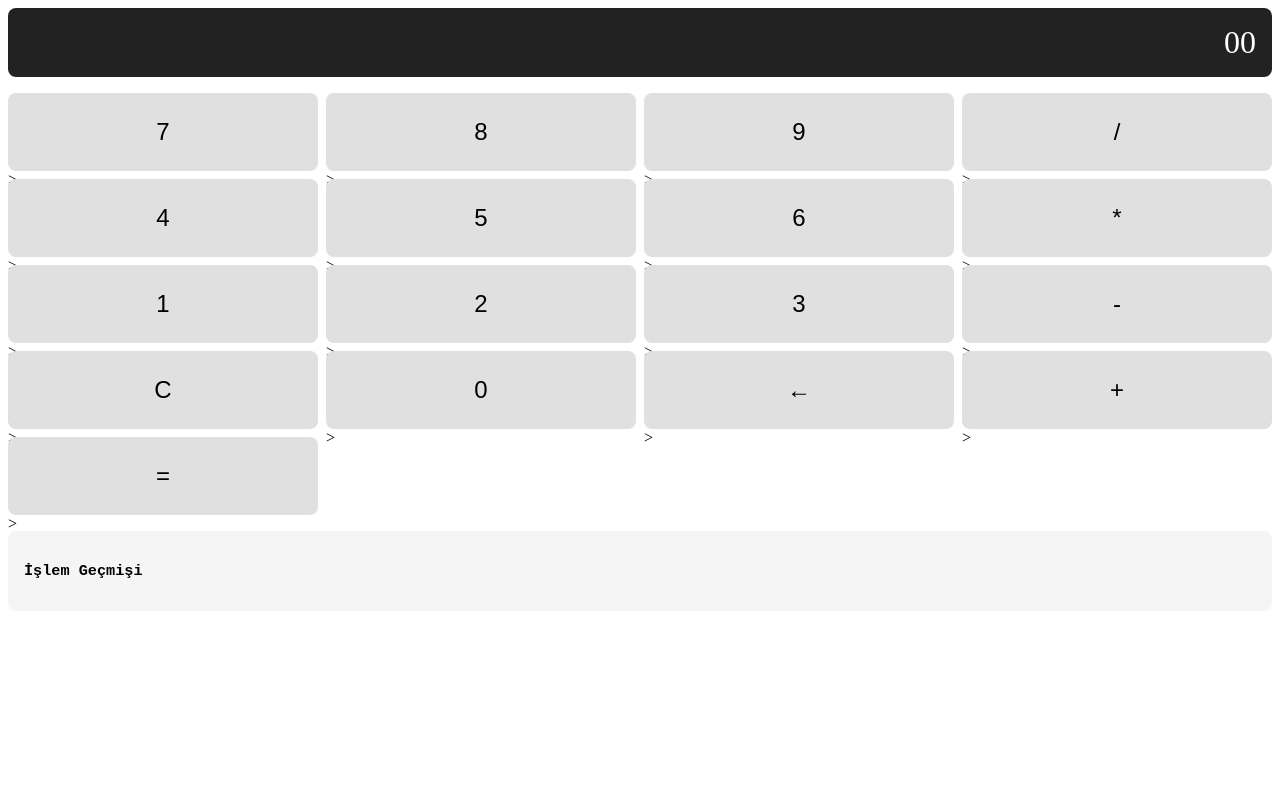
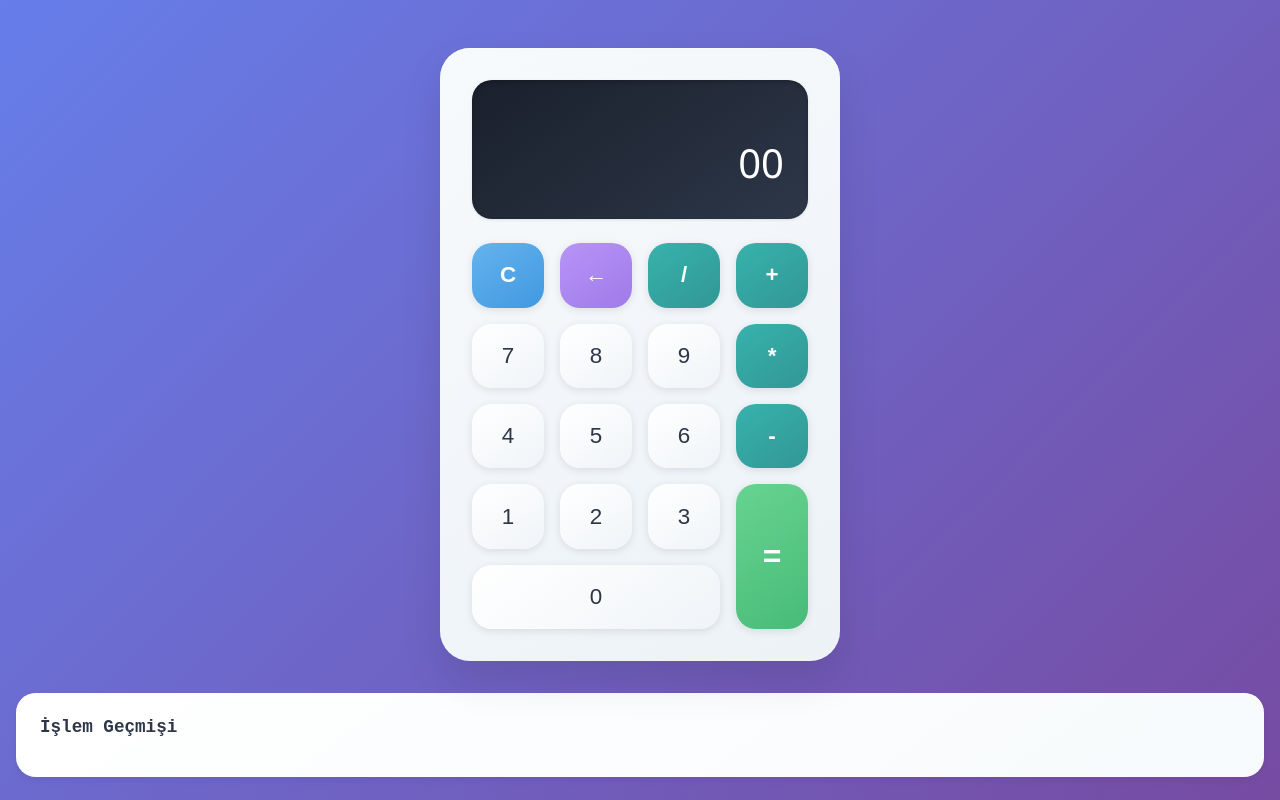
Before and after one commit to Reashi/angular-calculator, an Angular app: page / in a window 1280 px wide. Built offline with nearby package versions, Linux system fonts and the light colour scheme.

Commit message:
visual update

```diff
--- a/angular.json
+++ b/angular.json
@@ -94,5 +94,8 @@
         }
       }
     }
+  },
+  "cli": {
+    "analytics": false
   }
 }
--- a/src/app/components/button/button.html
+++ b/src/app/components/button/button.html
@@ -1 +1,6 @@
-<button (click)="handleClick()">{{ label }}</button>>
+<button
+  (click)="handleClick()"
+  [class]="'btn-' + buttonType"
+  [style.grid-column]="span > 1 ? 'span ' + span : 'auto'">
+  {{ label }}
+</button>
--- a/src/app/components/button/button.scss
+++ b/src/app/components/button/button.scss
@@ -1,15 +1,110 @@
 button {
-  font-size: 1.5rem;
-  padding: 1rem;
+  font-size: 1.4rem;
+  font-weight: 500;
+  padding: 1.2rem;
   width: 100%;
   height: 100%;
+  min-height: 60px;
   border: none;
-  background-color: #e0e0e0;
   cursor: pointer;
-  border-radius: 8px;
-  transition: background-color 0.2s;
+  border-radius: 20px;
+  transition: all 0.2s ease;
+  box-shadow: 0 2px 8px rgba(0, 0, 0, 0.1);
 
-  &:hover {
-    background-color: #d0d0d0;
+  &:active {
+    transform: scale(0.95);
+  }
+
+  // Number buttons (beyaz/açık gri)
+  &.btn-number {
+    background: linear-gradient(145deg, #ffffff, #f0f4f8);
+    color: #2d3748;
+
+    &:hover {
+      background: linear-gradient(145deg, #f7fafc, #e2e8f0);
+      transform: translateY(-2px);
+      box-shadow: 0 4px 12px rgba(0, 0, 0, 0.15);
+    }
+  }
+
+  // Operator buttons (turkuaz)
+  &.btn-operator {
+    background: linear-gradient(145deg, #38b2ac, #319795);
+    color: white;
+    font-weight: 600;
+
+    &:hover {
+      background: linear-gradient(145deg, #2c7a7b, #285e61);
+      transform: translateY(-2px);
+      box-shadow: 0 4px 12px rgba(56, 178, 172, 0.3);
+    }
+  }
+
+  // Function buttons (mor/lavanta)
+  &.btn-function {
+    background: linear-gradient(145deg, #b794f6, #9f7aea);
+    color: white;
+    font-weight: 600;
+
+    &:hover {
+      background: linear-gradient(145deg, #9182ce, #805ad5);
+      transform: translateY(-2px);
+      box-shadow: 0 4px 12px rgba(159, 122, 234, 0.3);
+    }
+  }
+
+  // Clear button (açık mavi)
+  &.btn-clear {
+    background: linear-gradient(145deg, #63b3ed, #4299e1);
+    color: white;
+    font-weight: 600;
+
+    &:hover {
+      background: linear-gradient(145deg, #3182ce, #2b77cb);
+      transform: translateY(-2px);
+      box-shadow: 0 4px 12px rgba(66, 153, 225, 0.3);
+    }
+  }
+
+  // Equals button (yeşil ve daha büyük)
+  &.btn-equals {
+    background: linear-gradient(145deg, #68d391, #48bb78);
+    color: white;
+    font-weight: 700;
+    font-size: 2rem;
+    min-height: 100px;
+
+    &:hover {
+      background: linear-gradient(145deg, #38a169, #2f855a);
+      transform: translateY(-2px);
+      box-shadow: 0 6px 16px rgba(72, 187, 120, 0.4);
+    }
+  }
+  &.btn-zero{
+    background: linear-gradient(145deg, #ffffff, #f0f4f8);
+    color: #2d3748;
+    font-size: 700;
+    font-size: 1.6rem;
+
+    &:hover {
+      background: linear-gradient(145deg, #f7fafc, #e2e8f0);
+      transform: translateY(-2px);
+      box-shadow: 0 4px 12px rgba(0, 0, 0, 0.15);
+    }
   }
 }
+
+// Mobile responsive
+@media (max-width: 480px) {
+  button {
+    font-size: 1.2rem;
+    padding: 1rem;
+    min-height: 50px;
+    border-radius: 15px;
+
+    &.btn-equals {
+      font-size: 1.6rem;
+      min-height: 80px;
+    }
+  }
+}
--- a/src/app/components/button/button.ts
+++ b/src/app/components/button/button.ts
@@ -8,6 +8,8 @@ import { Component, EventEmitter, Input, Output } from '@angular/core';
 })
 export class Button {
   @Input() label: string = '';
+  @Input() buttonType: string = 'number';
+  @Input() span: number = 1;
   @Output() btnClick = new EventEmitter<string>;
 
   handleClick() {
--- a/src/app/components/calculator/calculator.html
+++ b/src/app/components/calculator/calculator.html
@@ -1,19 +1,145 @@
+<div class="calculator-container">
   <div class="display">
     <div class="previous">{{ previousInput }} {{ operator }}</div>
-  <div class="current">{{ currentInput || '0' |doubleDigit }}</div>
+    <div class="current">{{ currentInput | doubleDigit }}</div>
   </div>
 
   <div class="calculator-grid">
+    <!-- İlk satır: C, ←, /, + -->
     <app-button
-    *ngFor="let btn of buttons"
-    [label]="btn"
+      [label]="'C'"
+      [buttonType]="'clear'"
+      [span]="1"
       (btnClick)="handleButtonClick($event)">
     </app-button>
+
+    <app-button
+      [label]="'←'"
+      [buttonType]="'function'"
+      [span]="1"
+      (btnClick)="handleButtonClick($event)">
+    </app-button>
+
+    <app-button
+      [label]="'/'"
+      [buttonType]="'operator'"
+      [span]="1"
+      (btnClick)="handleButtonClick($event)">
+    </app-button>
+
+    <app-button
+      [label]="'+'"
+      [buttonType]="'operator'"
+      [span]="1"
+      (btnClick)="handleButtonClick($event)">
+    </app-button>
+
+
+    <!-- İkinci satır: 7, 8, 9, * -->
+    <app-button
+      [label]="'7'"
+      [buttonType]="'number'"
+      [span]="1"
+      (btnClick)="handleButtonClick($event)">
+    </app-button>
+
+    <app-button
+      [label]="'8'"
+      [buttonType]="'number'"
+      [span]="1"
+      (btnClick)="handleButtonClick($event)">
+    </app-button>
+
+    <app-button
+      [label]="'9'"
+      [buttonType]="'number'"
+      [span]="1"
+      (btnClick)="handleButtonClick($event)">
+    </app-button>
+
+    <app-button
+      [label]="'*'"
+      [buttonType]="'operator'"
+      [span]="1"
+      (btnClick)="handleButtonClick($event)">
+    </app-button>
+
+    <!-- Üçüncü satır: 4, 5, 6, - -->
+    <app-button
+      [label]="'4'"
+      [buttonType]="'number'"
+      [span]="1"
+      (btnClick)="handleButtonClick($event)">
+    </app-button>
+
+    <app-button
+      [label]="'5'"
+      [buttonType]="'number'"
+      [span]="1"
+      (btnClick)="handleButtonClick($event)">
+    </app-button>
+
+    <app-button
+      [label]="'6'"
+      [buttonType]="'number'"
+      [span]="1"
+      (btnClick)="handleButtonClick($event)">
+    </app-button>
+
+    <app-button
+      [label]="'-'"
+      [buttonType]="'operator'"
+      [span]="1"
+      (btnClick)="handleButtonClick($event)">
+    </app-button>
+
+    <!-- Dördüncü satır: 1, 2, 3 -->
+    <app-button
+      [label]="'1'"
+      [buttonType]="'number'"
+      [span]="1"
+      (btnClick)="handleButtonClick($event)">
+    </app-button>
+
+    <app-button
+      [label]="'2'"
+      [buttonType]="'number'"
+      [span]="1"
+      (btnClick)="handleButtonClick($event)">
+    </app-button>
+
+    <app-button
+      [label]="'3'"
+      [buttonType]="'number'"
+      [span]="1"
+      (btnClick)="handleButtonClick($event)">
+    </app-button>
+
+
+    <!-- Beşinci satır: 0 (3 kolon) -->
+    <app-button
+      [label]="'0'"
+      [buttonType]="'number'"
+      [span]="3"
+      class="btn-zero"
+      (btnClick)="handleButtonClick($event)">
+    </app-button>
+
+
+    <!-- Eşittir tuşu - 2 satır boyunca (4. ve 5. satırda, 4. sütunda) -->
+    <app-button
+      [label]="'='"
+      [buttonType]="'equals'"
+      [span]="1"
+      class="equals-button"
+      (btnClick)="handleButtonClick($event)">
+    </app-button>
+  </div>
 </div>
 
 <div class="history">
   <h3>İşlem Geçmişi</h3>
   <ul>
-    <li *ngFor="let entry of historyList">{{ entry}}</li>
+    <li *ngFor="let entry of historyList">{{ entry }}</li>
   </ul>
 </div>
--- a/src/app/components/calculator/calculator.scss
+++ b/src/app/components/calculator/calculator.scss
@@ -1,28 +1,168 @@
+.calculator-container {
+  max-width: 400px;
+  margin: 2rem auto;
+  padding: 2rem;
+  background: linear-gradient(145deg, #f7fafc, #edf2f7);
+  border-radius: 30px;
+  box-shadow:
+    0 20px 40px rgba(0, 0, 0, 0.1),
+    inset 0 1px 0 rgba(255, 255, 255, 0.6);
+  backdrop-filter: blur(10px);
+}
+
 .display {
-  background-color: #222;
+  background: linear-gradient(145deg, #1a202c, #2d3748);
   color: white;
-  padding: 1rem;
-  font-size: 2rem;
+  padding: 2rem 1.5rem;
+  font-family: 'Segoe UI', Tahoma, Geneva, Verdana, sans-serif;
   text-align: right;
-  border-radius: 8px;
-  margin-bottom: 1rem;
+  border-radius: 20px;
+  margin-bottom: 1.5rem;
+  box-shadow:
+    inset 0 2px 4px rgba(0, 0, 0, 0.2),
+    0 1px 3px rgba(0, 0, 0, 0.1);
+  min-height: 100px;
+  display: flex;
+  flex-direction: column;
+  justify-content: space-between;
 }
 
 .previous {
-  opacity: 0.6;
+  opacity: 0.7;
   font-size: 1rem;
+  font-weight: 400;
+  color: #a0aec0;
+  margin-bottom: 0.5rem;
+  min-height: 1.2rem;
+}
+
+.current {
+  font-size: 2.5rem;
+  font-weight: 300;
+  color: #ffffff;
+  line-height: 1.2;
+  word-break: break-all;
 }
 
 .calculator-grid {
   display: grid;
   grid-template-columns: repeat(4, 1fr);
-  gap: 0.5rem;
+  grid-template-rows: repeat(5, 1fr);
+  gap: 1rem;
+  min-height: 320px;
+}
+
+// Eşittir tuşu için özel pozisyonlama - 2 satır boyunca
+.equals-button {
+  grid-column: 4;
+  grid-row: 4 / 6; // 4. ve 5. satırı kaplar
+}
+
+// 0 butonu için özel pozisyonlama - 3 sütun boyunca
+.btn-zero {
+  grid-column: 1 / 4; // 1., 2. ve 3. sütunları kaplar
+  grid-row: 5;
 }
 
 .history {
-  margin-top: 1rem;
-  background: #f5f5f5;
-  padding: 1rem;
-  border-radius: 8px;
-  font-family: monospace;
+  margin-top: 2rem;
+  background: linear-gradient(145deg, #ffffff, #f7fafc);
+  padding: 1.5rem;
+  border-radius: 20px;
+  font-family: 'Courier New', monospace;
+  box-shadow:
+    0 4px 6px rgba(0, 0, 0, 0.05),
+    inset 0 1px 0 rgba(255, 255, 255, 0.8);
+
+  h3 {
+    color: #2d3748;
+    font-size: 1.1rem;
+    margin-bottom: 1rem;
+    font-weight: 600;
+  }
+
+  ul {
+    list-style: none;
+    padding: 0;
+    margin: 0;
+    max-height: 200px;
+    overflow-y: auto;
+
+    &::-webkit-scrollbar {
+      width: 6px;
+    }
+
+    &::-webkit-scrollbar-track {
+      background: #f1f5f9;
+      border-radius: 3px;
+    }
+
+    &::-webkit-scrollbar-thumb {
+      background: #cbd5e0;
+      border-radius: 3px;
+    }
+  }
+
+  li {
+    padding: 0.5rem 0;
+    color: #4a5568;
+    font-size: 0.9rem;
+    border-bottom: 1px solid #e2e8f0;
+
+    &:last-child {
+      border-bottom: none;
+    }
+  }
 }
+
+// Mobile responsive
+@media (max-width: 480px) {
+  .calculator-container {
+    margin: 1rem;
+    padding: 1.5rem;
+    border-radius: 25px;
+  }
+
+  .display {
+    padding: 1.5rem 1rem;
+    min-height: 80px;
+  }
+
+  .current {
+    font-size: 2rem;
+  }
+
+  .calculator-grid {
+    gap: 0.8rem;
+    min-height: 300px;
+  }
+
+  .history {
+    margin-top: 1.5rem;
+    padding: 1rem;
+
+    h3 {
+      font-size: 1rem;
+    }
+
+    li {
+      font-size: 0.8rem;
+    }
+  }
+}
+
+@media (max-width: 320px) {
+  .calculator-container {
+    margin: 0.5rem;
+    padding: 1rem;
+  }
+
+  .current {
+    font-size: 1.8rem;
+  }
+
+  .calculator-grid {
+    gap: 0.6rem;
+    min-height: 280px;
+  }
+}
--- a/src/app/components/calculator/calculator.ts
+++ b/src/app/components/calculator/calculator.ts
@@ -14,62 +14,60 @@ import { Calculator } from '../../services/calculator';
   providers: [History]
 })
 export class CalculatorComponent {
-  currentInput: string = '';
-  previousInput: string = '';
-  operator: string='';
   historyList: string[] = [];
-
-  buttons: string[] = [
-    '7', '8', '9', '/',
-    '4', '5', '6', '*',
-    '1', '2', '3', '-',
-    'C', '0', '←', '+',
-    '='
-  ];
 
   constructor(
     private history: History,
     private calculator: Calculator
   ) {}
 
+  // Getter'lar view için
+  get currentInput(): string {
+    return this.calculator.getCurrentInput();
+  }
+
+  get previousInput(): string {
+    return this.calculator.getPreviousInput();
+  }
+
+  get operator(): string {
+    return this.calculator.getOperator();
+  }
+
   handleButtonClick(value: string) {
-    if(!isNaN(+value)||value=== '.') {
-      this.currentInput += value;
-    } else if (value === 'C'){
-      this.currentInput = '';
-      this.previousInput = '';
-      this.operator = '';
-    } else if (value === '←'){
-      this.currentInput = this.currentInput.slice(0, -1);
-    } else if (value === '='){
-      this.calculate();
-    } else {
-      if (this.currentInput === '') return;
-      this.previousInput = this.currentInput;
-      this.currentInput = '';
-      this.operator = value;
+    // Sayı veya nokta
+    if (!isNaN(+value) || value === '.') {
+      this.calculator.addDigit(value);
+    }
+    // Clear butonu
+    else if (value === 'C') {
+      this.calculator.clear();
+    }
+    // Backspace butonu
+    else if (value === '←') {
+      this.calculator.backspace();
+    }
+    // Eşittir butonu
+    else if (value === '=') {
+      const prevInput = this.calculator.getPreviousInput();
+      const currInput = this.calculator.getCurrentInput();
+      const op = this.calculator.getOperator();
 
+      if (prevInput && currInput && op) {
+        const expression = `${prevInput} ${op} ${currInput} = `;
+        this.calculator.calculateResult();
+        const result = this.calculator.getCurrentInput();
+
+        // History'e ekle
+        this.history.add(expression + result);
+        this.historyList = this.history.get();
+      }
     }
-    }
-    calculate(){
-      const num1 = parseFloat(this.previousInput);
-      const num2 = parseFloat(this.currentInput);
-
-      const result = this.calculator.calculate(num1, num2, this.operator);
-
-      if (result !==null) {
-        const expression = `${this.previousInput} ${this.operator} ${this.currentInput} = ${result}`;
-        this.history.add(expression);
-        this.historyList = this.history.get();
-
-        this.currentInput = result.toString();
-        this.previousInput = '';
-        this.operator = '';
-      }
-
-
+    // Operatör butonları
+    else {
+      this.calculator.setOperator(value);
     }
   }
-
+}
 
 export { Calculator };
--- a/src/app/services/calculator.ts
+++ b/src/app/services/calculator.ts
@@ -4,15 +4,75 @@ import { Injectable } from '@angular/core';
   providedIn: 'root'
 })
 export class Calculator {
+  private currentInput: string = '';
+  private previousInput: string = '';
+  private operator: string = '';
 
-  calculate(a:number, b: number, operator: string): number {
-    switch (operator){
-      case '+': return a + b ;
-      case '-': return a - b ;
-      case '*': return a * b ;
+  getCurrentInput(): string {
+    return this.currentInput || '0';
+  }
+
+  getPreviousInput(): string {
+    return this.previousInput;
+  }
+
+  getOperator(): string {
+    return this.operator;
+  }
+
+  addDigit(digit: string): void {
+    if (digit === '.' && this.currentInput.includes('.')) {
+      return; // Zaten nokta var, ekleme
+    }
+    this.currentInput += digit;
+  }
+
+  setOperator(op: string): void {
+    if (this.currentInput === '') return;
+
+    if (this.previousInput !== '' && this.operator !== '') {
+      // Mevcut işlemi hesapla
+      this.calculateResult();
+    }
+
+    this.previousInput = this.currentInput;
+    this.currentInput = '';
+    this.operator = op;
+  }
+
+  calculateResult(): void {
+    if (this.previousInput === '' || this.currentInput === '' || this.operator === '') return;
+
+    const num1 = parseFloat(this.previousInput);
+    const num2 = parseFloat(this.currentInput);
+    const result = this.calculate(num1, num2, this.operator);
+
+    if (!isNaN(result)) {
+      this.currentInput = result.toString();
+      this.previousInput = '';
+      this.operator = '';
+    }
+  }
+
+  clear(): void {
+    this.currentInput = '';
+    this.previousInput = '';
+    this.operator = '';
+  }
+
+  backspace(): void {
+    if (this.currentInput.length > 0) {
+      this.currentInput = this.currentInput.slice(0, -1);
+    }
+  }
+
+  private calculate(a: number, b: number, operator: string): number {
+    switch (operator) {
+      case '+': return a + b;
+      case '-': return a - b;
+      case '*': return a * b;
       case '/': return b !== 0 ? a / b : NaN;
       default: return NaN;
     }
-
   }
 }
--- a/src/styles.scss
+++ b/src/styles.scss
@@ -1 +1,19 @@
 /* You can add global styles to this file, and also import other style files */
+
+/* Global Styles */
+* {
+  margin: 0;
+  padding: 0;
+  box-sizing: border-box;
+}
+
+body {
+  font-family: 'Segoe UI', Tahoma, Geneva, Verdana, sans-serif;
+  background: linear-gradient(135deg, #667eea 0%, #764ba2 100%);
+  min-height: 100vh;
+  padding: 1rem;
+}
+
+html, body {
+  height: 100%;
+}
```
Lines whose indentation alone changed are shown as unchanged.
